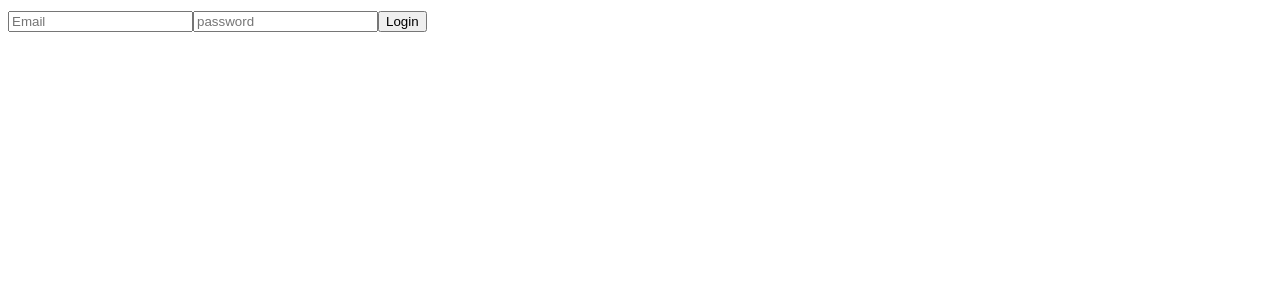
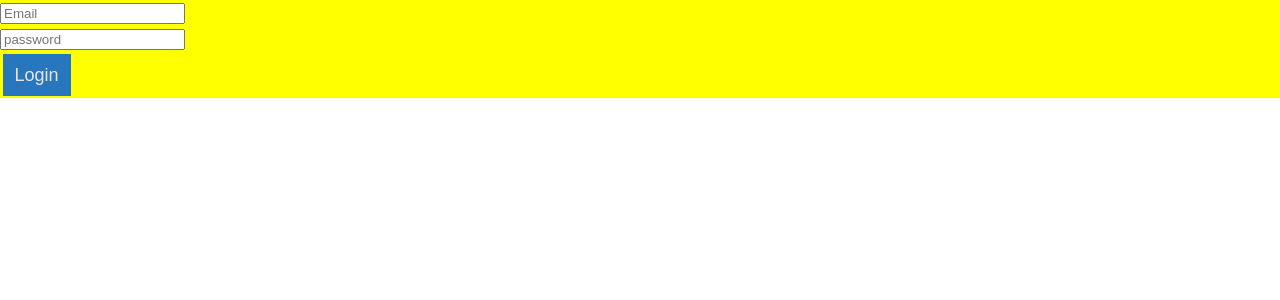
Before and after one commit to rvvergara/todolist-frontend-igaku, a React (Create React App) app: page / in a window 1280 px wide. Shown: the top 300 px of the page. Built offline with nearby package versions, Linux system fonts and the light colour scheme.

Commit message:
Create and style Header component

```diff
--- a/src/components/Dashboard.js
+++ b/src/components/Dashboard.js
@@ -3,38 +3,27 @@ import PropTypes from 'prop-types';
 import { connect } from 'react-redux';
 import TodoForm from './TodoForm';
 import TodoList from './TodoList';
-import { logout } from '../store/thunks/currentUser';
+import Header from './Header';
 
-const Dashboard = ({ currentUser, logout }) => {
-  const handleLogout = () => {
-    logout();
-  };
-  return (
-    <div>
-      <div>
-        <button
-          type="button"
-          onClick={handleLogout}
-        >
-        Log Out
-        </button>
-      </div>
+const Dashboard = ({ currentUser }) => (
+  <div>
+    <Header />
+    <div className="container">
       <h1>
-        TodoList of
+          TodoList of
         {' '}
         { currentUser.data.username }
       </h1>
       <TodoForm />
       <TodoList />
     </div>
+  </div>
   );
-};
 
 Dashboard.propTypes = {
   currentUser: PropTypes.instanceOf(Object).isRequired,
-  logout: PropTypes.func.isRequired,
 };
 const mapStateToProps = state => ({
   currentUser: state.currentUser,
 });
-export default connect(mapStateToProps, { logout })(Dashboard);
+export default connect(mapStateToProps, null)(Dashboard);
--- /dev/null
+++ b/src/components/Header.js
@@ -0,0 +1,37 @@
+import React from 'react';
+import PropTypes from 'prop-types';
+import { connect } from 'react-redux';
+import { Link } from 'react-router-dom';
+import { logout } from '../store/thunks/currentUser';
+
+const Header = ({ logout }) => {
+  const handleLogout = () => logout();
+
+    return (
+      <header className="header">
+        <div className="content-container">
+          <div className="header__content">
+            <Link
+              to="/"
+              className="header__title"
+            >
+              <h1>Todo List Igaku</h1>
+            </Link>
+            <button
+              type="button"
+              className="button button--link"
+              onClick={handleLogout}
+            >
+              Log Out
+            </button>
+          </div>
+        </div>
+      </header>
+);
+};
+
+Header.propTypes = {
+  logout: PropTypes.func.isRequired,
+};
+
+export default connect(null, { logout })(Header);
--- a/src/components/Login.js
+++ b/src/components/Login.js
@@ -19,20 +19,30 @@ const Login = ({ login }) => {
   const changePassword = e => setPassword(e.target.value);
 
   return (
-    <form>
+    <form className="login-form">
+      <div className="form-group">
         <input
           type="email"
           placeholder="Email"
           value={email}
           onChange={changeEmail}
         />
+      </div>
+      <div className="form-group">
         <input
           type="password"
           placeholder="password"
           value={password}
           onChange={changePassword}
         />
-      <button type="submit" onClick={handleLogin}>Login</button>
+      </div>
+      <button
+        className="button login-button"
+        type="submit"
+        onClick={handleLogin}
+      >
+        Login
+      </button>
     </form>
 );
 };
--- a/src/scss/base/_base.scss
+++ b/src/scss/base/_base.scss
@@ -1,5 +1,11 @@
 * {
   box-sizing: border-box;
+}
+
+html,
+body {
+  width: 100%;
+  margin: 0
 }
 
 html {
@@ -24,3 +30,32 @@ button:disabled {
 .is-active {
   font-weight: bold;
 }
+
+.container {
+  max-width: 60rem;
+  margin: 0 auto;
+  padding: 0 $m-size;
+}
+
+.content-container {
+  max-width: 80rem;
+  margin: 0 auto;
+  padding: 0 $m-size;
+}
+
+.button {
+  border: none;
+  background: $light-blue;
+  color: $off-white;
+  display: inline-block;
+  font-size: $font-size-large;
+  font-weight: 300;
+  padding: $s-size;
+  line-height: 1;
+  margin: 0.25rem;
+  text-decoration: none;
+}
+
+.button--link {
+  background: none;
+}
--- /dev/null
+++ b/src/scss/components/_header.scss
@@ -0,0 +1,19 @@
+.header {
+  background: $dark-blue;
+}
+
+.header__title {
+  color: white;
+  text-decoration: none;
+
+  h1 {
+    margin: 0;
+  }
+}
+
+.header__content {
+  align-items: center;
+  display: flex;
+  justify-content: space-between;
+  padding: $s-size 0;
+}
--- /dev/null
+++ b/src/scss/components/_login.scss
@@ -0,0 +1,3 @@
+.login-form {
+  background: yellow;
+}
--- a/src/scss/main.scss
+++ b/src/scss/main.scss
@@ -1,3 +1,5 @@
 @import './base/settings';
 @import './base/base';
 @import './components/todo';
+@import './components/header';
+@import './components/login';
```
Lines whose indentation alone changed are shown as unchanged.
